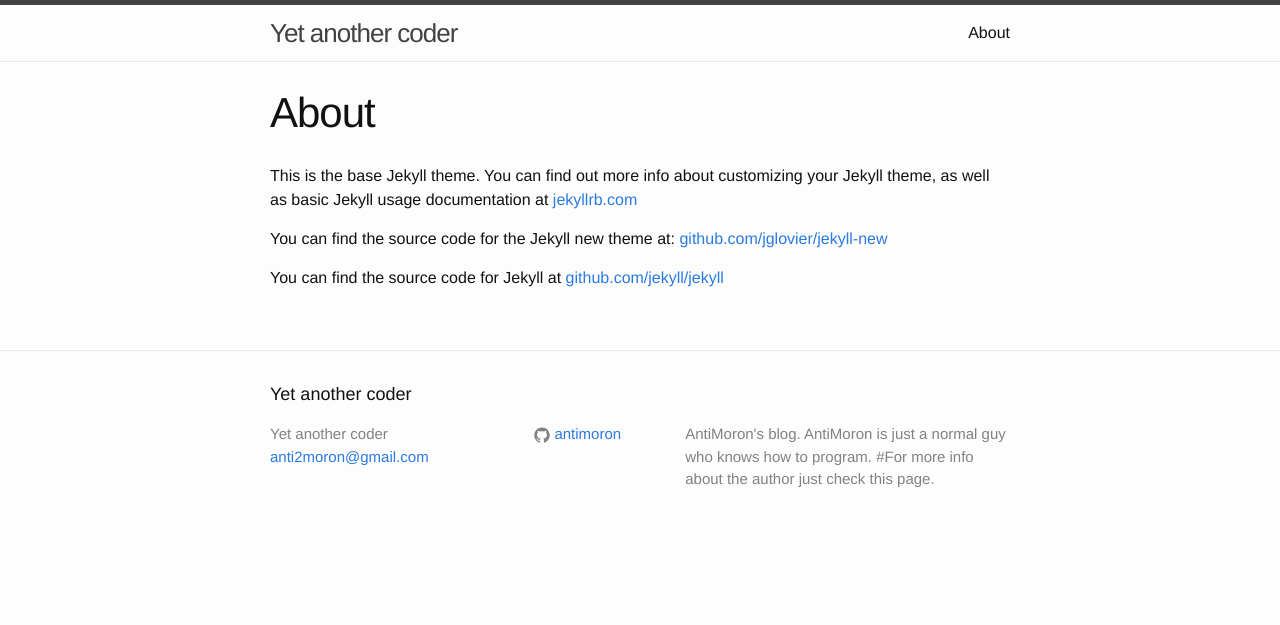
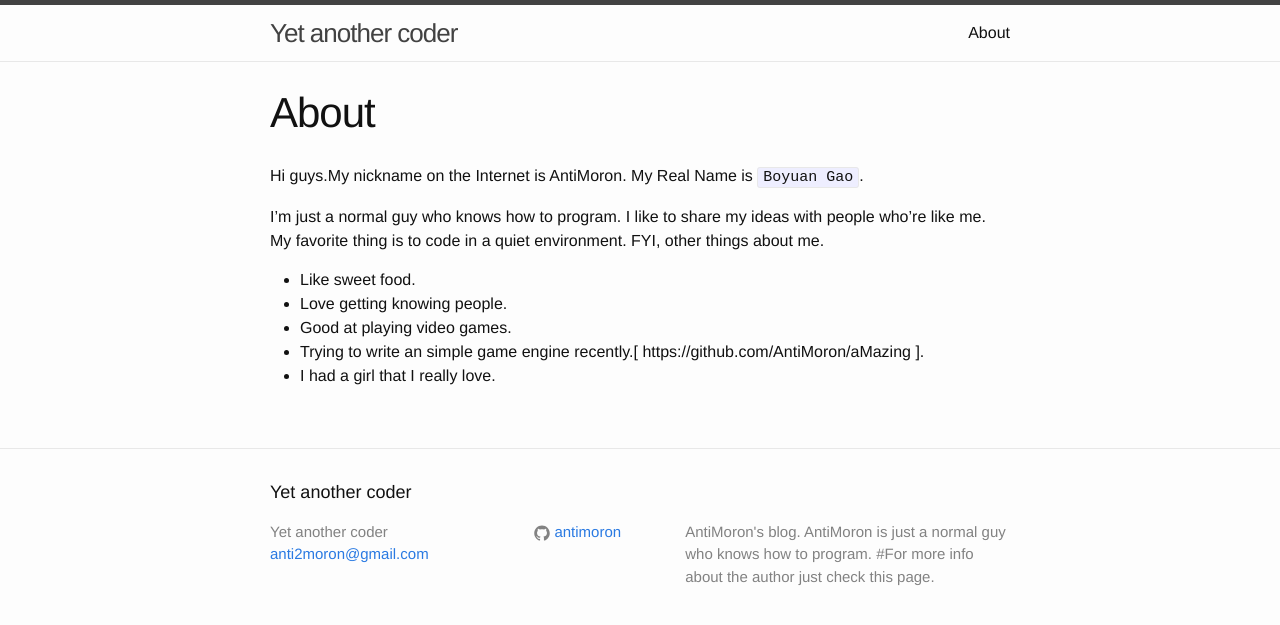
Before and after one commit to QAQMiao/antimoron.github.io, a Jekyll site: the page built from about.md, in a window 1280 px wide. Shown: the top 625 px of the page. Built offline with Jekyll 4.4.1, drawn with Linux system fonts in a browser that asks for light colours.

Commit message:
Update things

````diff
--- a/_config.yml
+++ b/_config.yml
@@ -4,9 +4,9 @@ email: anti2moron@gmail.com
 description: >
   AntiMoron's blog. AntiMoron is just a normal guy who knows how to program.
   #For more info about the author just check this page.
-baseurl: "" # the subpath of your site, e.g. /blog/
-url: "http://antimoron.github.io" # the base hostname & protocol for your site
+baseurl: "/blog/"
+url: "http://antimoron.github.io"
 github_username: antimoron
-
+facebook_username: Boyuan Gao
 # Build settings
 markdown: kramdown
--- a/about.md
+++ b/about.md
@@ -4,8 +4,15 @@ title: About
 permalink: /about/
 ---
 
-This is the base Jekyll theme. You can find out more info about customizing your Jekyll theme, as well as basic Jekyll usage documentation at [jekyllrb.com](http://jekyllrb.com/)
+Hi guys.My nickname on the Internet is AntiMoron.
+My Real Name is ```Boyuan Gao```.
 
-You can find the source code for the Jekyll new theme at: [github.com/jglovier/jekyll-new](https://github.com/jglovier/jekyll-new)
-
-You can find the source code for Jekyll at [github.com/jekyll/jekyll](https://github.com/jekyll/jekyll)
+I'm just a normal guy who knows how to program.
+I like to share my ideas with people who're like me.
+My favorite thing is to code in a quiet environment.
+FYI, other things about me.
+- Like sweet food.
+- Love getting knowing people.
+- Good at playing video games.
+- Trying to write an simple game engine recently.[ https://github.com/AntiMoron/aMazing ].
+- I had a girl that I really love.
````
